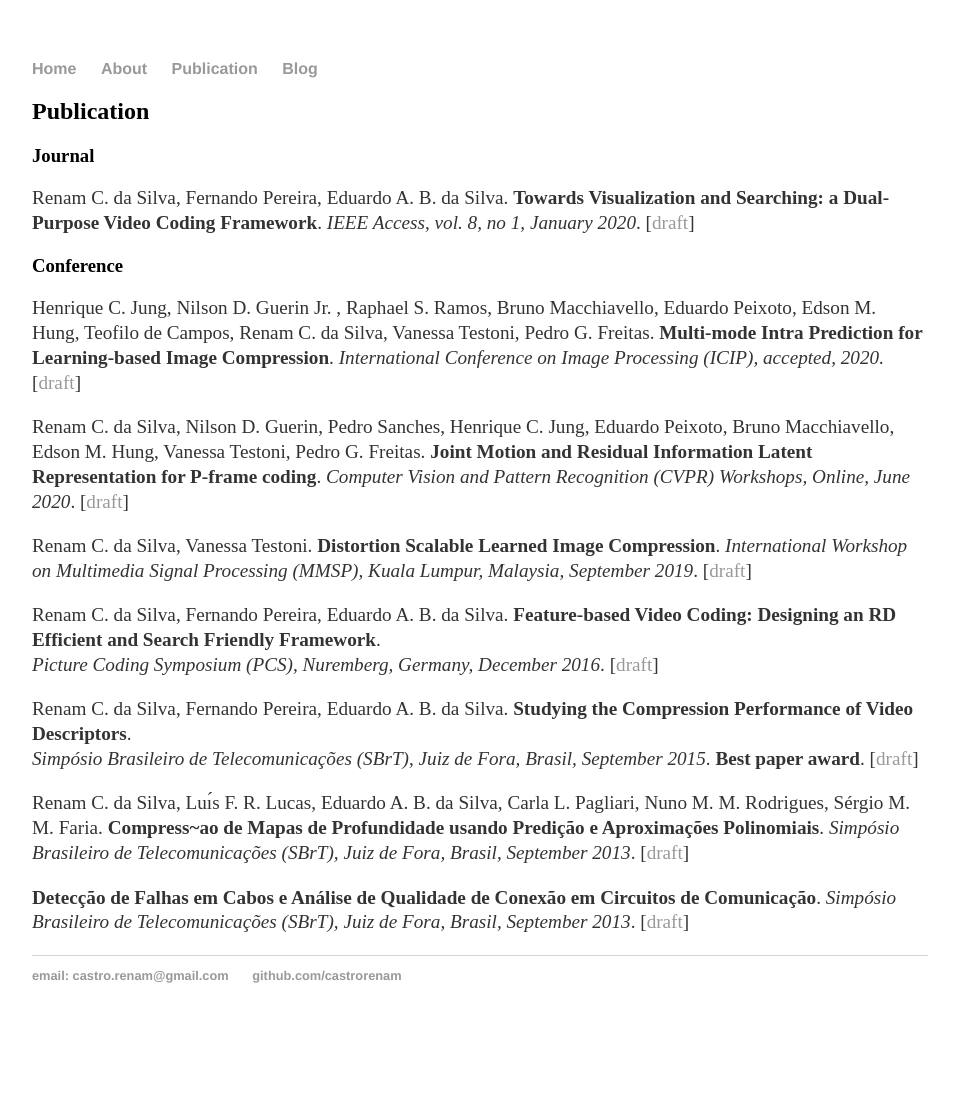
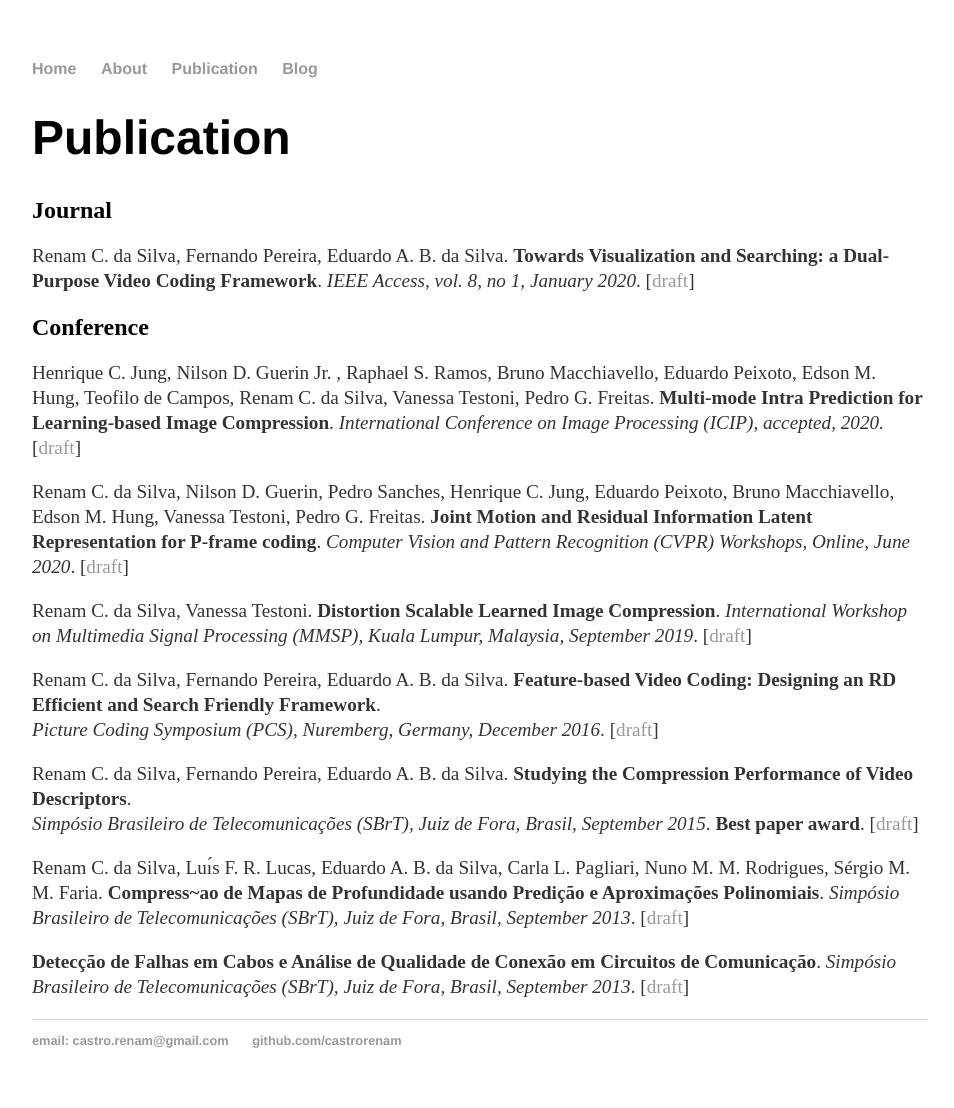
Before and after one commit to castrorenam/castrorenam.github.io, a Jekyll site: the page built from publication/index.md, in a window 1280 px wide. Shown: the whole page, without its empty margins (160-1114 px from the left). Built offline with Jekyll 4.4.1, drawn with Linux system fonts in a browser that asks for light colours; before the commit the page ends 1043 px from its top, so only the background shows below that.

Commit message:
Building website

```diff
--- a/publication/index.md
+++ b/publication/index.md
@@ -4,13 +4,13 @@ title: "publication"
 date: 20-08-02
 ---
 
-## Publication
+# Publication
 
-### Journal
+## Journal
 
 Renam C. da Silva, Fernando Pereira, Eduardo A. B. da Silva. **Towards Visualization and Searching: a Dual-Purpose Video Coding Framework**. *IEEE Access, vol. 8, no 1, January 2020*. [[draft](../publication/2020/ieee_access.pdf)]
 
-### Conference
+## Conference
 
 Henrique C. Jung, Nilson D. Guerin Jr. , Raphael S. Ramos, Bruno Macchiavello, Eduardo Peixoto, Edson M. Hung, Teofilo de Campos, Renam C. da Silva, Vanessa Testoni, Pedro G. Freitas. **Multi-mode Intra Prediction for Learning-based Image Compression**. *International Conference on Image Processing (ICIP), accepted, 2020.* [[draft](../publication/2020/icip_2020.pdf)]
 
```
Also changed, not shown: about/index.md (+1 -1 lines).
